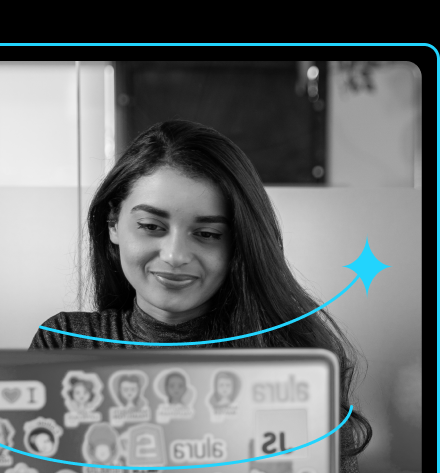
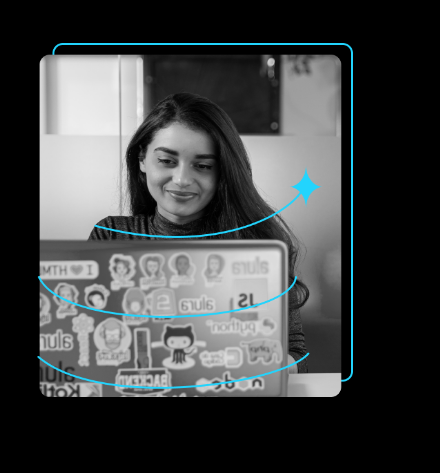
Before and after one commit to lucascimatecba/portfolio-joana, a plain HTML site: page index.html in a window 390 px wide. Shown: the part 84-557 px from the top of the page, 440 px wide, since content can reach past the window. Drawn offline with nearby package versions, Linux system fonts and the light colour scheme.

Commit message:
alterando width imagem mobile

```diff
--- a/estilos/style.css
+++ b/estilos/style.css
@@ -149,6 +149,6 @@ span { /* para alterar o destaque em texto */
         width: auto; /* ou 100% / ajusta ao espaço disponível */
     }
     .apresentacao-imagem {
-        width: auto; /* imagem */
+        width: 90%; /* imagem */
     }
 }
```
